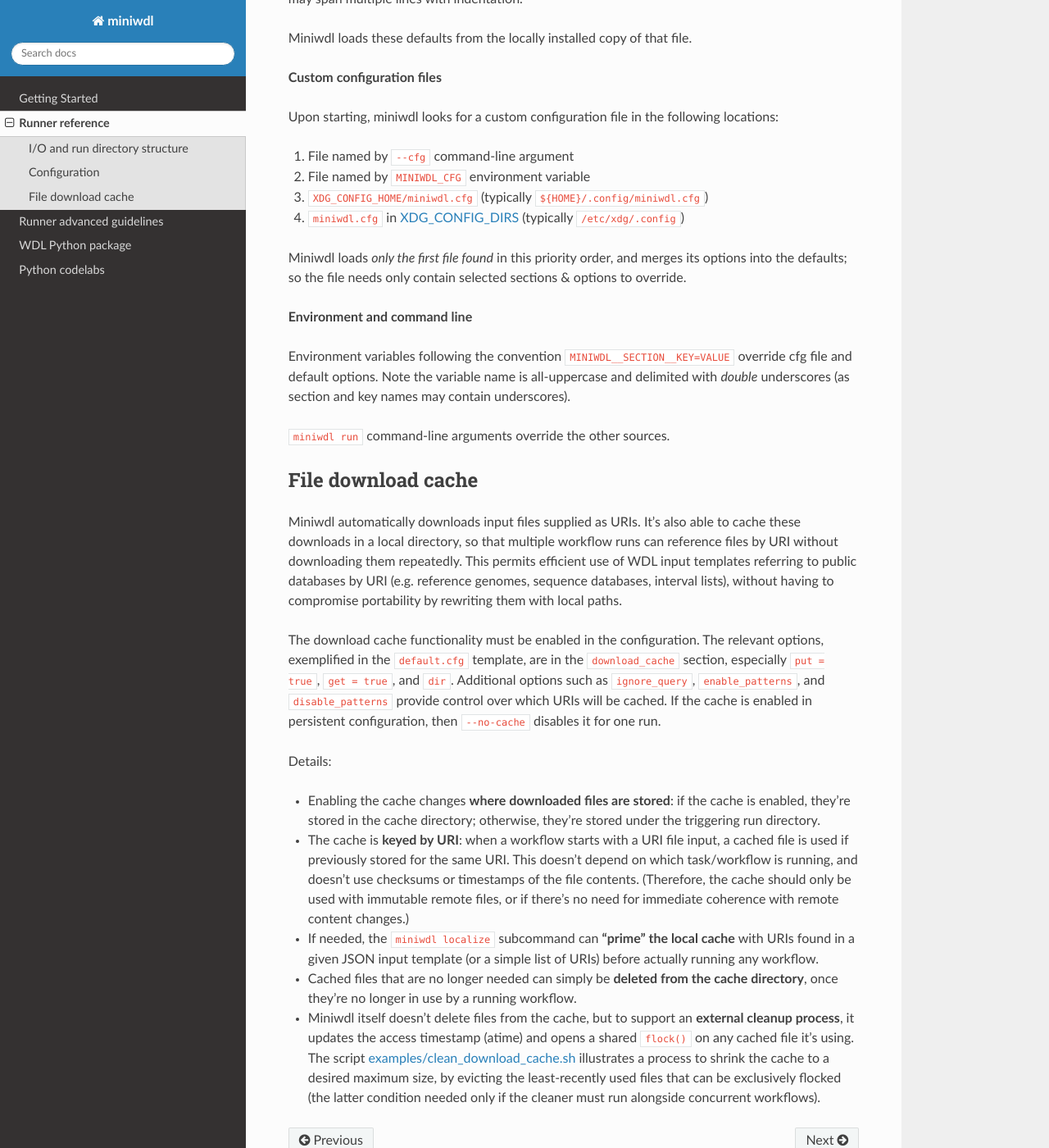
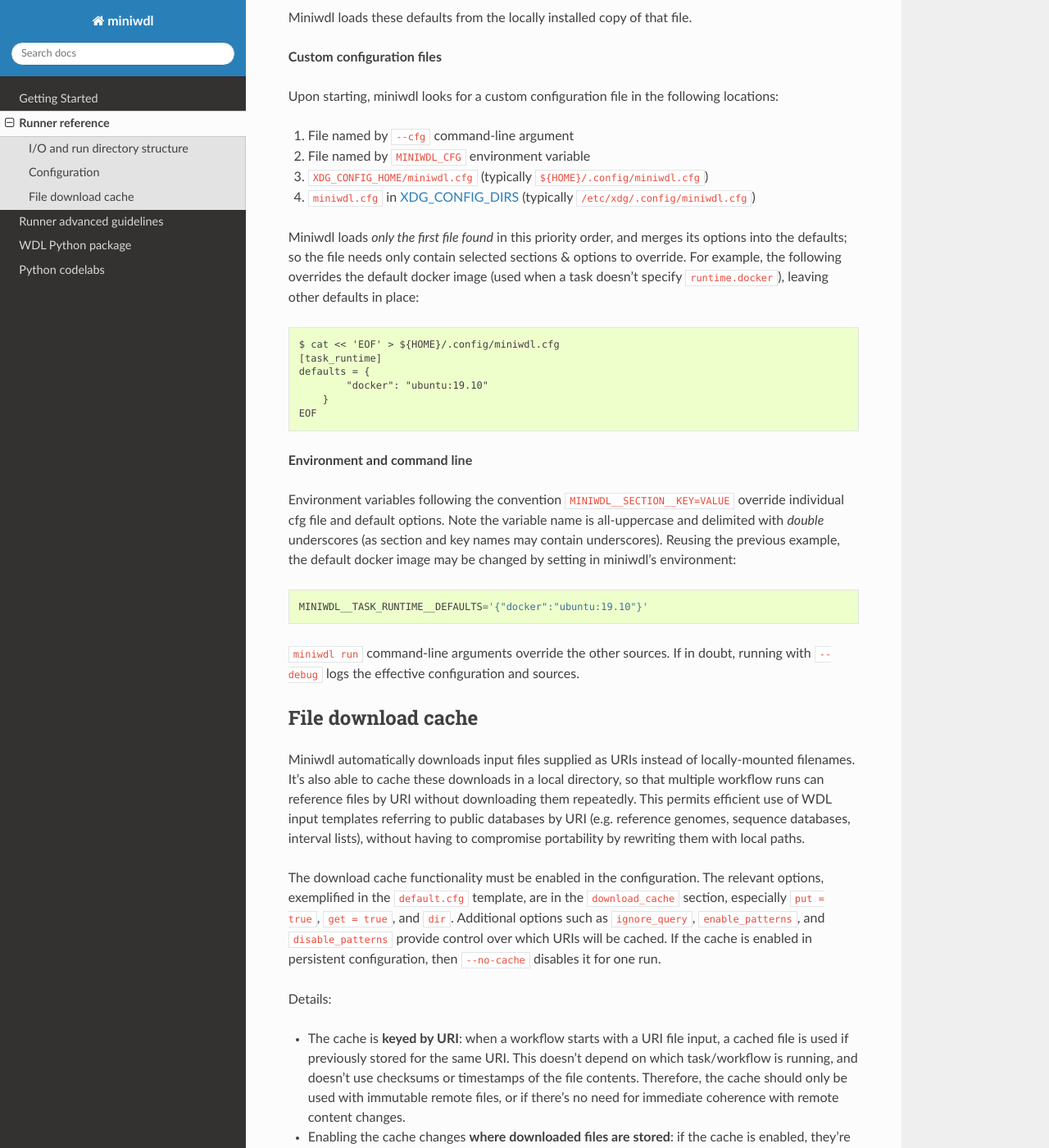
Before and after one commit to chanzuckerberg/miniwdl, a Sphinx documentation site: the page built from docs/runner_reference.md, in a window 1280 px wide and 1400 px high, scrolled down 1555 px. Shown: the whole window at 82% size. Built offline with Sphinx 7.4.7 and the Read the Docs theme 2.0.0, drawn with Linux system fonts in a browser that asks for light colours; some of the changed text lies outside the part shown.

Commit message:
polish docs

````diff
--- a/docs/runner_reference.md
+++ b/docs/runner_reference.md
@@ -46,26 +46,40 @@
 1. File named by `--cfg` command-line argument
 2. File named by `MINIWDL_CFG` environment variable
 3. `XDG_CONFIG_HOME/miniwdl.cfg` (typically `${HOME}/.config/miniwdl.cfg`)
-4. `miniwdl.cfg` in [XDG_CONFIG_DIRS](https://specifications.freedesktop.org/basedir-spec/basedir-spec-latest.html) (typically `/etc/xdg/.config`)
+4. `miniwdl.cfg` in [XDG_CONFIG_DIRS](https://specifications.freedesktop.org/basedir-spec/basedir-spec-latest.html) (typically `/etc/xdg/.config/miniwdl.cfg`)
 
-Miniwdl loads *only the first file found* in this priority order, and merges its options into the defaults; so the file needs only contain selected sections & options to override.
+Miniwdl loads *only the first file found* in this priority order, and merges its options into the defaults; so the file needs only contain selected sections & options to override. For example, the following overrides the default docker image (used when a task doesn't specify `runtime.docker`), leaving other defaults in place:
+
+```
+$ cat << 'EOF' > ${HOME}/.config/miniwdl.cfg
+[task_runtime]
+defaults = {
+        "docker": "ubuntu:19.10"
+    }
+EOF
+```
 
 **Environment and command line**
 
-Environment variables following the convention `MINIWDL__SECTION__KEY=VALUE` override cfg file and default options. Note the variable name is all-uppercase and delimited with *double* underscores (as section and key names may contain underscores).
+Environment variables following the convention `MINIWDL__SECTION__KEY=VALUE` override individual cfg file and default options. Note the variable name is all-uppercase and delimited with *double* underscores (as section and key names may contain underscores). Reusing the previous example, the default docker image may be changed by setting in miniwdl's environment:
 
-`miniwdl run` command-line arguments override the other sources.
+```
+MINIWDL__TASK_RUNTIME__DEFAULTS='{"docker":"ubuntu:19.10"}'
+```
+
+`miniwdl run` command-line arguments override the other sources. If in doubt, running with `--debug` logs the effective configuration and sources.
 
 ## File download cache
 
-Miniwdl automatically downloads input files supplied as URIs. It's also able to cache these downloads in a local directory, so that multiple workflow runs can reference files by URI without downloading them repeatedly. This permits efficient use of WDL input templates referring to public databases by URI (e.g. reference genomes, sequence databases, interval lists), without having to compromise portability by rewriting them with local paths.
+Miniwdl automatically downloads input files supplied as URIs instead of locally-mounted filenames. It's also able to cache these downloads in a local directory, so that multiple workflow runs can reference files by URI without downloading them repeatedly. This permits efficient use of WDL input templates referring to public databases by URI (e.g. reference genomes, sequence databases, interval lists), without having to compromise portability by rewriting them with local paths.
 
 The download cache functionality must be enabled in the configuration. The relevant options, exemplified in the [`default.cfg`](https://github.com/chanzuckerberg/miniwdl/blob/master/WDL/runtime/config_templates/default.cfg) template, are in the `download_cache` section, especially `put = true`, `get = true`, and `dir`. Additional options such as `ignore_query`, `enable_patterns`, and `disable_patterns` provide control over which URIs will be cached. If the cache is enabled in persistent configuration, then `--no-cache` disables it for one run.
 
 Details:
 
+* The cache is **keyed by URI**: when a workflow starts with a URI file input, a cached file is used if previously stored for the same URI. This doesn't depend on which task/workflow is running, and doesn't use checksums or timestamps of the file contents. Therefore, the cache should only be used with immutable remote files, or if there's no need for immediate coherence with remote content changes.
 * Enabling the cache changes **where downloaded files are stored**: if the cache is enabled, they're stored in the cache directory; otherwise, they're stored under the triggering run directory.
-* The cache is **keyed by URI**: when a workflow starts with a URI file input, a cached file is used if previously stored for the same URI. This doesn't depend on which task/workflow is running, and doesn't use checksums or timestamps of the file contents. (Therefore, the cache should only be used with immutable remote files, or if there's no need for immediate coherence with remote content changes.)
+* URIs excluded from the cache by the enable/disable patterns fall back to being downloaded under the current run directory. Typically, write the patterns to **include reusable reference data while excluding any run-specific inputs** that might be supplied as URIs.
 * If needed, the `miniwdl localize` subcommand can **"prime" the local cache** with URIs found in a given JSON input template (or a simple list of URIs) before actually running any workflow.
 * Cached files that are no longer needed can simply be **deleted from the cache directory**, once they're no longer in use by a running workflow.
 * Miniwdl itself doesn't delete files from the cache, but to support an **external cleanup process**, it updates the access timestamp (atime) and opens a shared `flock()` on any cached file it's using. The script [examples/clean_download_cache.sh](https://github.com/chanzuckerberg/miniwdl/blob/master/examples/clean_download_cache.sh) illustrates a process to shrink the cache to a desired maximum size, by evicting the least-recently used files that can be exclusively flocked (the latter condition needed only if the cleaner must run alongside concurrent workflows).
````
Also changed, not shown: other parts of docs/runner_reference.md (+1 -1 lines).
